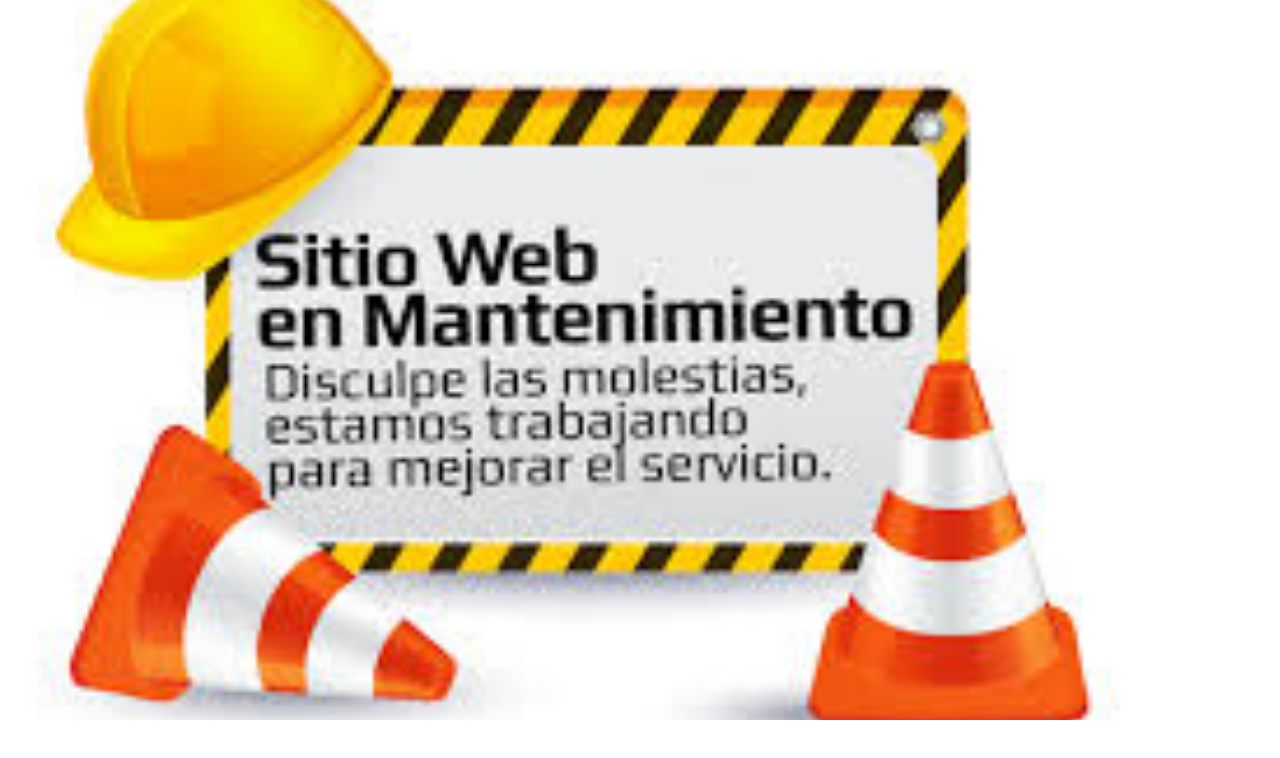
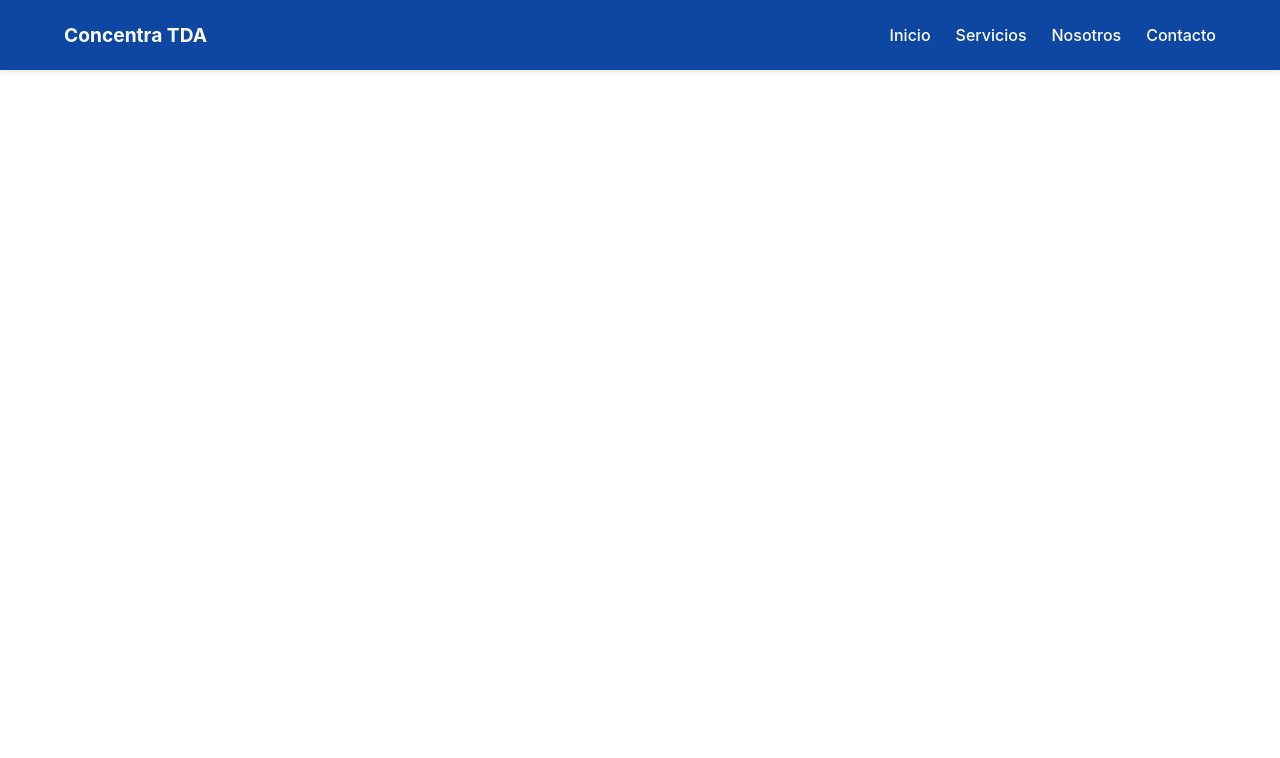
Before and after one commit to jjcm296/ConcentraTAD_web, a React (Create React App) app in the folder pagina/: page / in a window 1280 px wide. Shown: the top 758 px of the page. Built offline with nearby package versions, Linux system fonts and the light colour scheme.

Commit message:
feat: Crear barra de navegación responsive con menú hamburguesa
Se implementó una barra de navegación adaptable a dispositivos móviles, con un ícono de menú tipo hamburguesa que permite mostrar u ocultar los enlaces.

```diff
--- a/pagina/package.json
+++ b/pagina/package.json
@@ -9,6 +9,7 @@
     "@testing-library/user-event": "^13.5.0",
     "react": "^19.0.0",
     "react-dom": "^19.0.0",
+    "react-router-dom": "^7.4.0",
     "react-scripts": "5.0.1",
     "web-vitals": "^2.1.4"
   },
--- a/pagina/src/App.css
+++ b/pagina/src/App.css
@@ -1,5 +1,4 @@
 .background {
-  background-image: url('../public/Mantenimiento.jpg'); /* Ajusta la ruta si es necesario */
   background-size: cover;
   background-position: center;
   background-repeat: no-repeat;
--- a/pagina/src/App.js
+++ b/pagina/src/App.js
@@ -1,12 +1,15 @@
 import './App.css';
+import { Routes, Route } from "react-router-dom";
+import NavBar from "./NavBar/NavBar";
 
 function App() {
-  return (
-      <div className="App">
-        <div className="background">
+    return (
+        <div>
+            <header>
+                <NavBar/>
+            </header>
         </div>
-      </div>
-  );
+    );
 }
 
 export default App;
--- /dev/null
+++ b/pagina/src/NavBar/NavBar.css
@@ -0,0 +1,79 @@
+.nav-bar {
+    display: flex;
+    justify-content: space-between;
+    align-items: center;
+    height: 70px;
+    width: 100%;
+    max-width: 100vw;
+    padding: 0 5%;
+    background-color: #0d47a1;
+    box-shadow: 0 2px 5px rgba(0, 0, 0, 0.1);
+    position: sticky;
+    top: 0;
+    z-index: 1000;
+    box-sizing: border-box;
+    overflow-x: hidden;
+}
+
+.nav-left {
+    display: flex;
+    align-items: center;
+    gap: 15px;
+}
+
+.app-name {
+    color: white;
+    font-size: 1.2rem;
+    margin: 0;
+    white-space: nowrap;
+    overflow: hidden;
+    text-overflow: ellipsis;
+    max-width: 200px;
+}
+
+.nav-links {
+    display: flex;
+    gap: 25px;
+}
+
+.nav-links a {
+    color: white;
+    text-decoration: none;
+    font-weight: 500;
+    transition: color 0.2s;
+}
+
+.nav-links a:hover {
+    color: #bbdefb;
+}
+
+/* Ícono hamburguesa (oculto en desktop) */
+.menu-icon {
+    display: none;
+    font-size: 2rem;
+    color: white;
+    cursor: pointer;
+}
+
+/* Estilos responsive para móviles */
+@media (max-width: 768px) {
+    .nav-links {
+        position: absolute;
+        top: 70px;
+        right: 0;
+        background-color: #0d47a1;
+        flex-direction: column;
+        width: 100%;
+        padding: 20px 0;
+        align-items: center;
+        display: none;
+    }
+
+    .nav-links.active {
+        display: flex;
+    }
+
+    .menu-icon {
+        display: block;
+    }
+}
--- /dev/null
+++ b/pagina/src/NavBar/NavBar.jsx
@@ -0,0 +1,29 @@
+import React, { useState } from 'react';
+import './NavBar.css';
+
+const NavBar = () => {
+    const [menuOpen, setMenuOpen] = useState(false);
+
+    const toggleMenu = () => setMenuOpen(!menuOpen);
+
+    return (
+        <header className="nav-bar">
+            <div className="nav-left">
+                <h1 className="app-name">Concentra TDA</h1>
+            </div>
+
+            <nav className={`nav-links ${menuOpen ? 'active' : ''}`}>
+                <a href="#inicio">Inicio</a>
+                <a href="#servicios">Servicios</a>
+                <a href="#nosotros">Nosotros</a>
+                <a href="#contacto">Contacto</a>
+            </nav>
+
+            <div className="menu-icon" onClick={toggleMenu}>
+                ☰
+            </div>
+        </header>
+    );
+};
+
+export default NavBar;
--- a/pagina/src/index.js
+++ b/pagina/src/index.js
@@ -1,17 +1,17 @@
 import React from 'react';
 import ReactDOM from 'react-dom/client';
+import { BrowserRouter } from 'react-router-dom';  // Importa BrowserRouter
 import './index.css';
 import App from './App';
 import reportWebVitals from './reportWebVitals';
 
 const root = ReactDOM.createRoot(document.getElementById('root'));
 root.render(
-  <React.StrictMode>
-    <App />
-  </React.StrictMode>
+    <React.StrictMode>
+        <BrowserRouter>  {/* Envuelve App con BrowserRouter */}
+            <App />
+        </BrowserRouter>
+    </React.StrictMode>
 );
 
-// If you want to start measuring performance in your app, pass a function
-// to log results (for example: reportWebVitals(console.log))
-// or send to an analytics endpoint. Learn more: https://bit.ly/CRA-vitals
 reportWebVitals();
```
Also changed, not shown: 1 other file (tests, documents, lock files or other folders).
